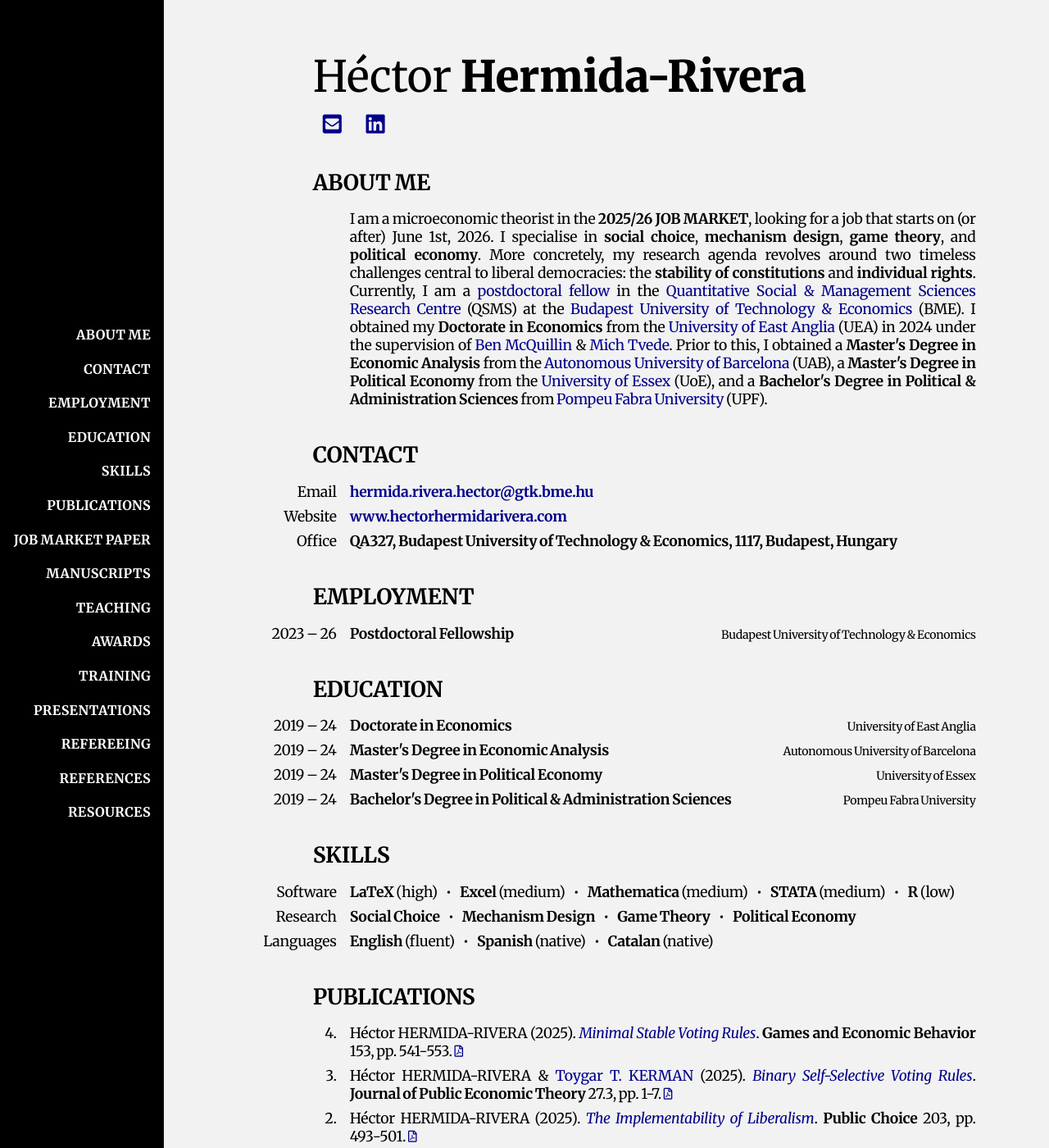
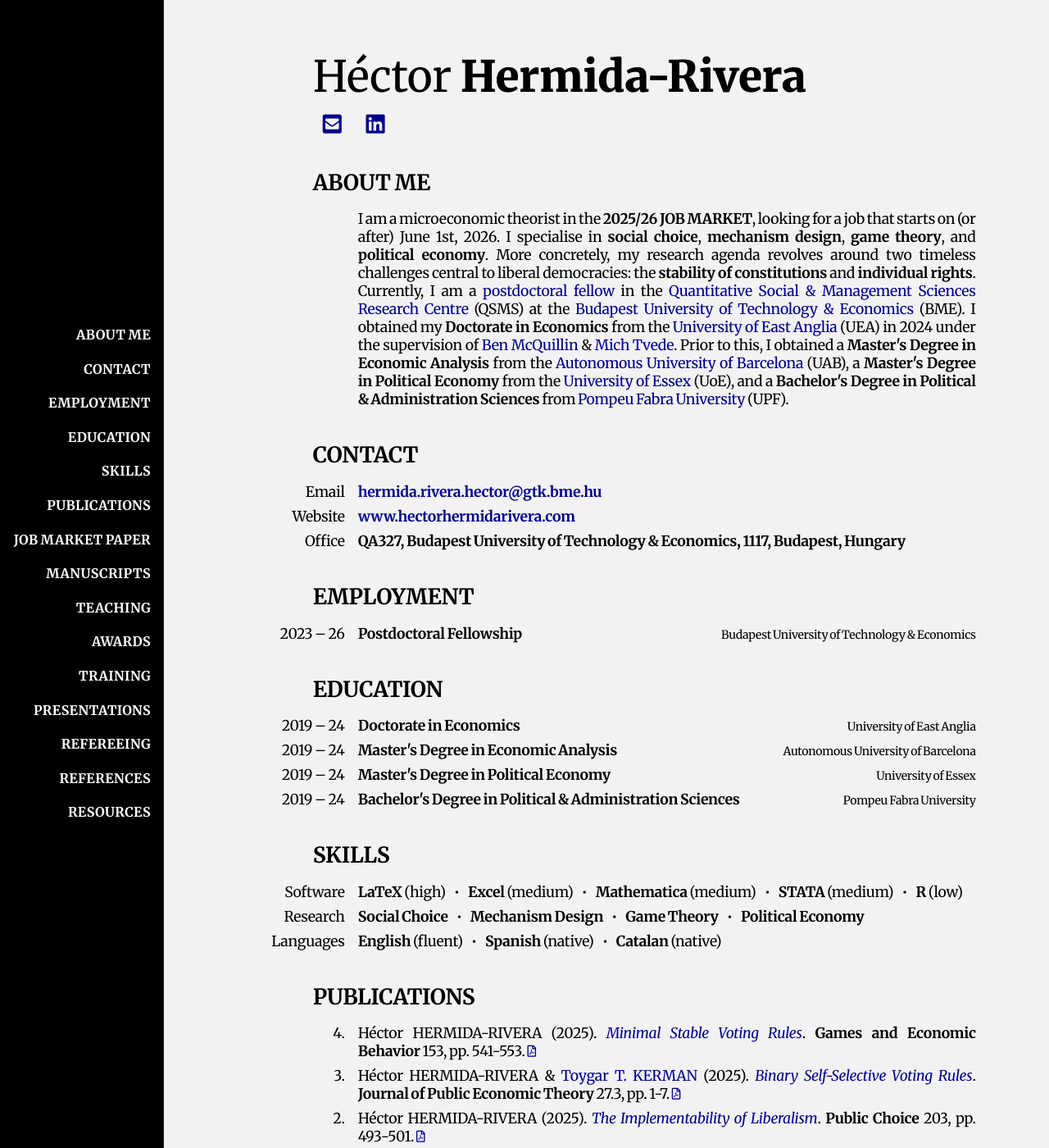
Before and after one commit to HectorHermidaRivera/hectorhermidarivera.github.io, a Jekyll site: the page built from index.md, in a window 1280 px wide and 1400 px high. Shown: the whole window at 82% size. Built offline with Jekyll 4.4.1, drawn with Linux system fonts in a browser that asks for light colours; a style sheet for code colours, icons or effects is not loaded.

Commit message:
Update style.css

```diff
--- a/assets/css/style.css
+++ b/assets/css/style.css
@@ -74,7 +74,7 @@ body {
 /* Two-column layout */
 .two-column {
   display: grid;
-  grid-template-columns: 150px auto;
+  grid-template-columns: 160px auto;
   gap: 8px 16px;
   align-items: start;
   margin-top: 0px;
@@ -121,7 +121,7 @@ body {
 
 .two-column-2rows {
   display: grid;
-  grid-template-columns: 150px auto;
+  grid-template-columns: 160px auto;
   gap: 8px 16px;
 }
 
@@ -162,7 +162,7 @@ body {
 /* grid for date + right content */
 .two-column-3rows {
   display: grid;
-  grid-template-columns: 150px 1fr;
+  grid-template-columns: 160px 1fr;
   gap: 8px 16px;
   align-items: start;
 }
```
